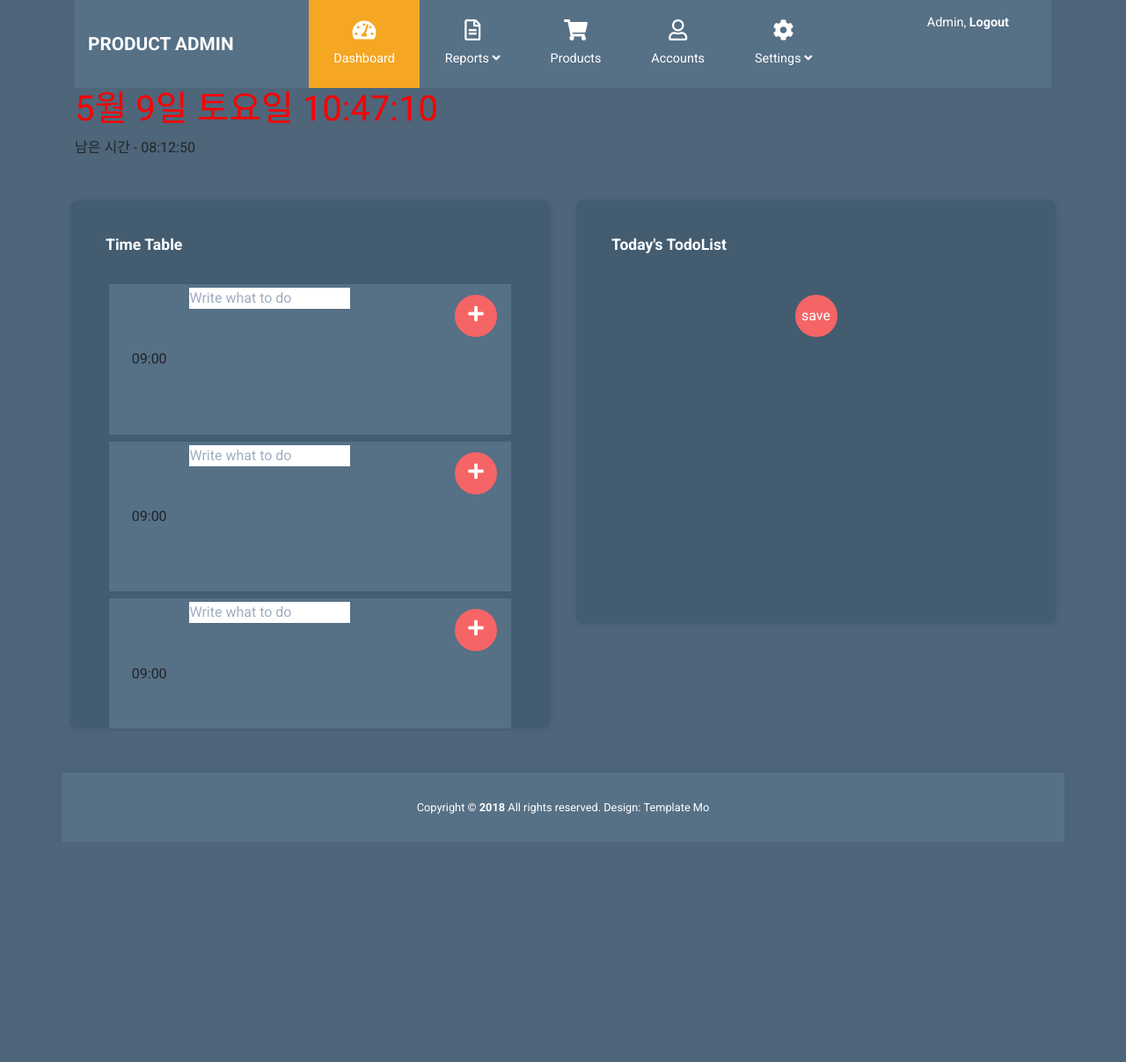
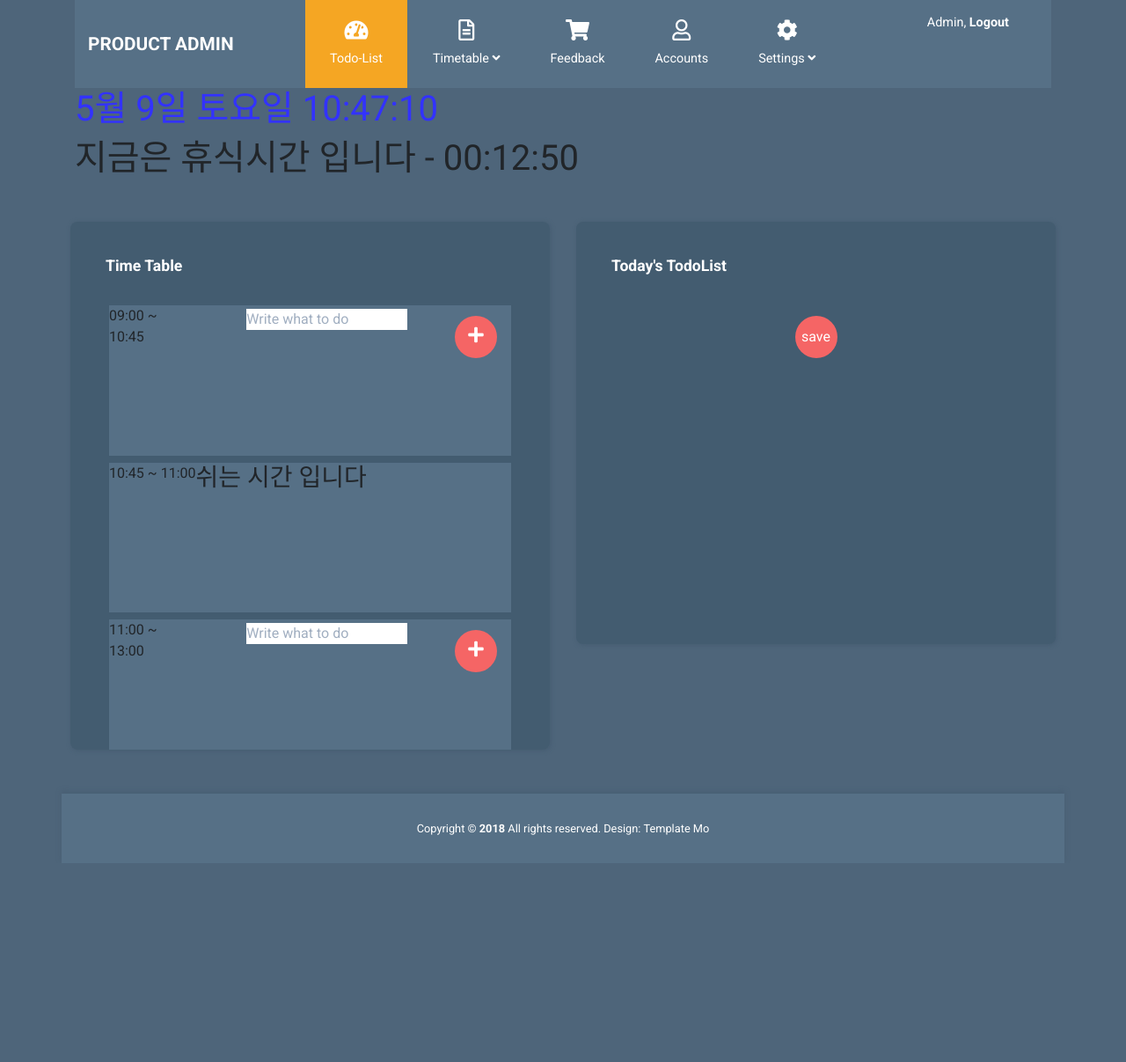
Before and after one commit to hminn/P2P_Study_WebApp, a Django app: page /study/timetable/ in a window 1280 px wide. Shown: the top 1207 px of the page at 88% size. Run offline with Django 3.2, Linux system fonts and the light colour scheme; the visitor is signed in with stand-in values (Sample User, id 1); data that the repository does not hold is empty; style sheets or scripts are compiled from the project's sources; some libraries are stand-ins or nearby versions.

Commit message:
fix clock&timer

```diff
--- a/static/js/clock.js
+++ b/static/js/clock.js
@@ -8,17 +8,17 @@ function showClock() {
 	var minutes = date.getMinutes();
 	var seconds = date.getSeconds();
 	var clockTarget = document.getElementById("clock");
-	// if (hours < 12) {
-	//     hours = "AM";
-	// }
-	// else {
-	//     hours = "PM";
-	// }
+	if (hours > 9) {
+		clockTarget.style.color = "#3232FF";
+	}
+	else {
+		clockTarget.style.color = "black";
+	}
 	clockTarget.innerText =
 		`${month + 1}월 ${clockDate}일 ${week[day]}요일` +
 		" " +
 		`${hours < 10 ? `0${hours}` : hours}:${
-			minutes < 10 ? `0${minutes}` : minutes
+		minutes < 10 ? `0${minutes}` : minutes
 		}:${seconds < 10 ? `0${seconds}` : seconds}`;
 	setTimeout(showClock, 1000);
 }
--- a/static/js/timer.js
+++ b/static/js/timer.js
@@ -13,18 +13,46 @@ function study_timer() {
 	var date = new Date();
 	var month = date.getMonth();
 	var clockDate = date.getDate();
-	var endDate = new Date(2020, month, clockDate, 19, 00, 00); // 종료날짜
+	var study = false;
+	if (date.getHours() < 9) {
+		var endDate = new Date(2020, month, clockDate, 09, 00, 00); // 종료날짜
+		study = false;
+	}
+	else if (date.getHours() < 10 || date.getHours() < 11 & date.getMinutes() < 45) {
+		var endDate = new Date(2020, month, clockDate, 10, 45, 00);
+		study = true; // 종료날짜
+	}
+	else if (date.getHours() < 11) {
+		var endDate = new Date(2020, month, clockDate, 11, 00, 00); // 종료날짜
+		study = false;
+	}
+	else if (date.getHours() < 13) {
+		var endDate = new Date(2020, month, clockDate, 13, 00, 00); // 종료날짜
+		study = true;
+	}
+	else if (date.getHours() < 14 || date.getHours() < 15 & date.getMinutes() < 30) {
+		var endDate = new Date(2020, month, clockDate, 14, 30, 00); // 종료날짜
+		study = false;
+	}
+	else if (date.getHours() < 15 || date.getHours() < 16 & date.getMinutes() < 45) {
+		var endDate = new Date(2020, month, clockDate, 15, 45, 00); // 종료날짜
+		study = true;
+	}
+	else if (date.getHours() < 16) {
+		var endDate = new Date(2020, month, clockDate, 16, 00, 00); // 종료날짜
+		study = false;
+	}
+	else if (date.getHours() < 18) {
+		var endDate = new Date(2020, month, clockDate, 18, 00, 00); // 종료날짜
+		study = true;
+	}
+	else {
+		var endDate = new Date(); // 종료날짜
+		study = false;
+	}
 	var remaining_time = endDate - date;
 	var time_out = date - endDate;
 	var timerTarget = document.getElementById("timetable");
-	// 조건문 추후 활용 예정
-	// if (hours < 12) {
-	//     hours = "AM";
-	// }
-	// else {
-	//     hours = "PM";
-	// }
-	// 정수로부터 남은 시, 분, 초 단위 계산
 	if (remaining_time >= 0) {
 		var hours = Math.floor(
 			(remaining_time % (1000 * 60 * 60 * 24)) / (1000 * 60 * 60)
@@ -43,10 +71,10 @@ function study_timer() {
 	if (mins < 10) mins = "0" + mins;
 	if (secs < 10) secs = "0" + secs;
 	var timer = hours + ":" + mins + ":" + secs;
-	if (remaining_time >= 0) {
-		timerTarget.innerText = "남은 시간 - " + `${timer}`;
+	if (study == true) {
+		timerTarget.innerText = "지금은 학습시간 입니다 - " + `${timer}`;
 	} else {
-		timerTarget.innerText = "초과 시간 - " + `${timer}`;
+		timerTarget.innerText = "지금은 휴식시간 입니다 - " + `${timer}`;
 	}
 	setTimeout(study_timer, 1000);
 }
--- a/templates/nav.html
+++ b/templates/nav.html
@@ -13,7 +13,7 @@
                 <li class="nav-item">
                     <a class="nav-link active" href="#">
                         <i class="fas fa-tachometer-alt"></i>
-                        Dashboard
+                        Todo-List
                         <span class="sr-only">(current)</span>
                     </a>
                 </li>
@@ -23,7 +23,7 @@
                         aria-haspopup="true" aria-expanded="false">
                         <i class="far fa-file-alt"></i>
                         <span>
-                            Reports <i class="fas fa-angle-down"></i>
+                            Timetable <i class="fas fa-angle-down"></i>
                         </span>
                     </a>
                     <div class="dropdown-menu" aria-labelledby="navbarDropdown">
@@ -35,7 +35,7 @@
                 <li class="nav-item">
                     <a class="nav-link" href="products.html">
                         <i class="fas fa-shopping-cart"></i>
-                        Products
+                        Feedback
                     </a>
                 </li>
 
--- a/templates/partials/timetask.html
+++ b/templates/partials/timetask.html
@@ -1,5 +1,4 @@
 <div class="time-part h-full w-1/5 flex items-center justify-center">
-        <span>09:00</span>
 </div>
 <div class="task-part h-full w-4/5 py-1 overflow-auto">
     <div class="container flex flex-col">
--- a/templates/timetable.html
+++ b/templates/timetable.html
@@ -6,8 +6,8 @@
 
 {% block clock %}
 <body onload="showClock(), study_timer()">
-    <span style="color:red"><h1 id="clock" class="clock"></h1></span>
-    <div id="timetable" class="timetable"></div>
+    <h1 id="clock" class="clock"></h1>
+    <h1 id="timetable" class="timetable"></h1>
 </body>
 <script src="/static/js/timer.js"></script>
 <script src="/static/js/clock.js"></script>
@@ -17,19 +17,31 @@
 <div class="tm-bg-primary-dark tm-block-table">
     <h2 class="tm-block-title">Time Table</h2>
     <div class="h-full w-full p-1">
-        <div class="tm-part mb-2">
+        <div class="tm-part mb-2"> 09:00 ~ 10:45
             {% include "partials/timetask.html" with part=part_one part_num="one"%}
         </div>
-        <div class=" tm-part mb-2">
+        <div class="tm-part mb-2"> 10:45 ~ 11:00
+            <h3>쉬는 시간 입니다</h3>
+        </div>
+        <div class=" tm-part mb-2"> 11:00 ~ 13:00
             {% include "partials/timetask.html" with part=part_two part_num="two"%}
         </div>
-        <div class="tm-part mb-2">
+        <div class="tm-part mb-2"> 13:00 ~ 14:30
+            <h3>점심 시간 입니다</h3>
+        </div>
+        <div class="tm-part mb-2"> 14:30 ~ 15:45
             {% include "partials/timetask.html" with part=part_three part_num="three"%}
         </div>
-        <div class="tm-part mb-2">
+        <div class="tm-part mb-2"> 15:45 ~ 16:00
+            <h3>쉬는 시간 입니다</h3>
+        </div>
+        <div class="tm-part mb-2"> 16:00 ~ 18:00
             {% include "partials/timetask.html" with part=part_four part_num="four"%}
         </div>
-        <div class="tm-part mb-2">
+        <div class="tm-part mb-2"> 18:00 ~ 20:00
+            <h3>저녁 시간 입니다</h3>
+        </div>
+        <div class="tm-part mb-2"> 20:00 ~
             {% include "partials/timetask.html" with part=part_five part_num="five"%}
         </div>
         <div class="tm-part mb-2">
--- a/todos/urls.py
+++ b/todos/urls.py
@@ -5,5 +5,5 @@ app_name = "todos"
 urlpatterns = [
     path("todolist/", views.TodoListView.as_view(), name="todolist"),
     path("timetable/", views.TimeTableView.as_view(), name="timetable"),
-    path("calendar/", views.CalendarView.as_view(), name="calendar"),
+    path("todolist/", views.CalendarView.as_view(), name="calendar"),
 ]
--- a/todos/views.py
+++ b/todos/views.py
@@ -198,7 +198,7 @@ class Calendar(HTMLCalendar):
 #     return render(request, "cal.html", {"show_day": show_day, "day": day})
 class CalendarView(ListView):
     model = Event
-    template_name = "calendar.html"
+    template_name = "todolist.html"
     success_url = reverse_lazy("todos:calendar")
 
     def get_success_url(self):
```
Also changed, not shown: templates/todolist.html (+7 -0 lines).
